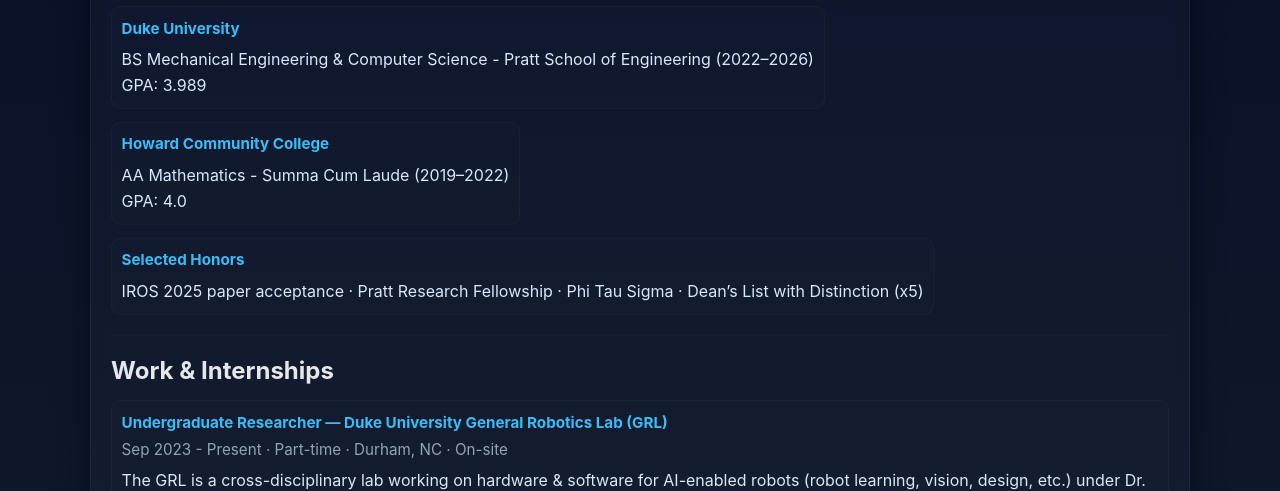
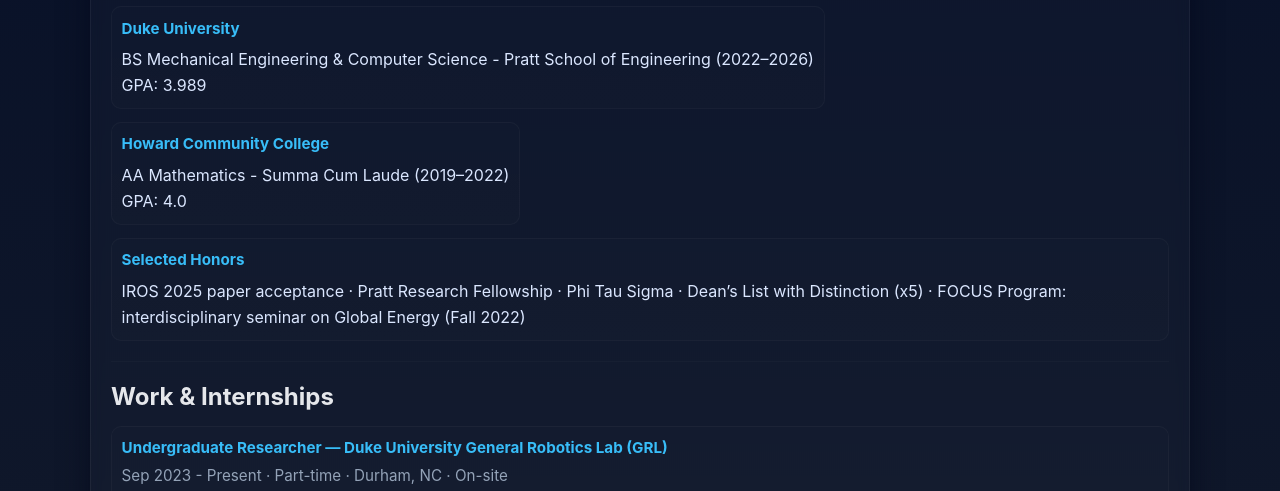
Before and after one commit to Jacob-W-Lee/Jacob-W-Lee.github.io, a plain HTML site: page experience.html in a window 1280 px wide. Shown: the part 285-776 px from the top of the page. Drawn offline with Linux system fonts and the light colour scheme.

Commit message:
updated honors

```diff
--- a/experience.html
+++ b/experience.html
@@ -76,7 +76,7 @@
           <div class="info-card">
             <h4>Selected Honors</h4>
             <p>
-              IROS 2025 paper acceptance · Pratt Research Fellowship · Phi Tau Sigma · Dean’s List with Distinction (x5)
+              IROS 2025 paper acceptance · Pratt Research Fellowship · Phi Tau Sigma · Dean’s List with Distinction (x5) · FOCUS Program: interdisciplinary seminar on Global Energy (Fall 2022)
             </p>
           </div>
 
```
